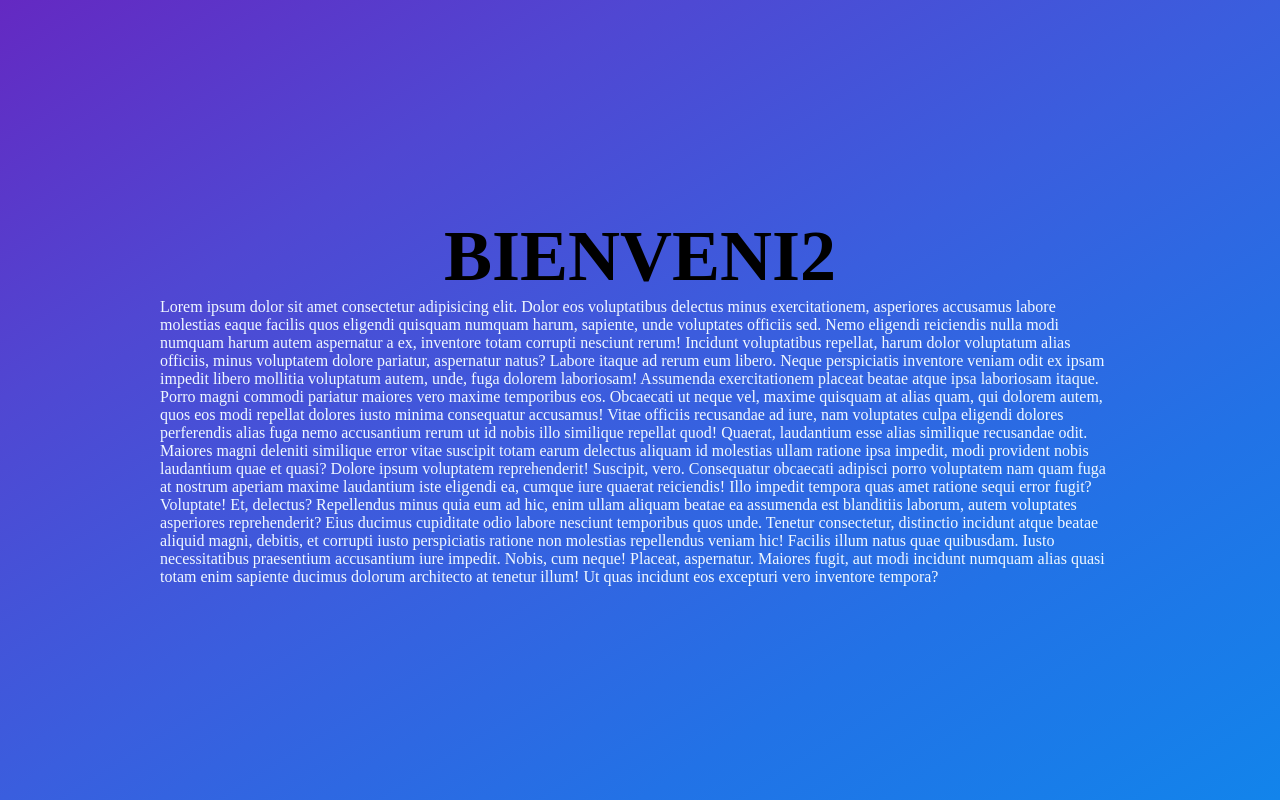
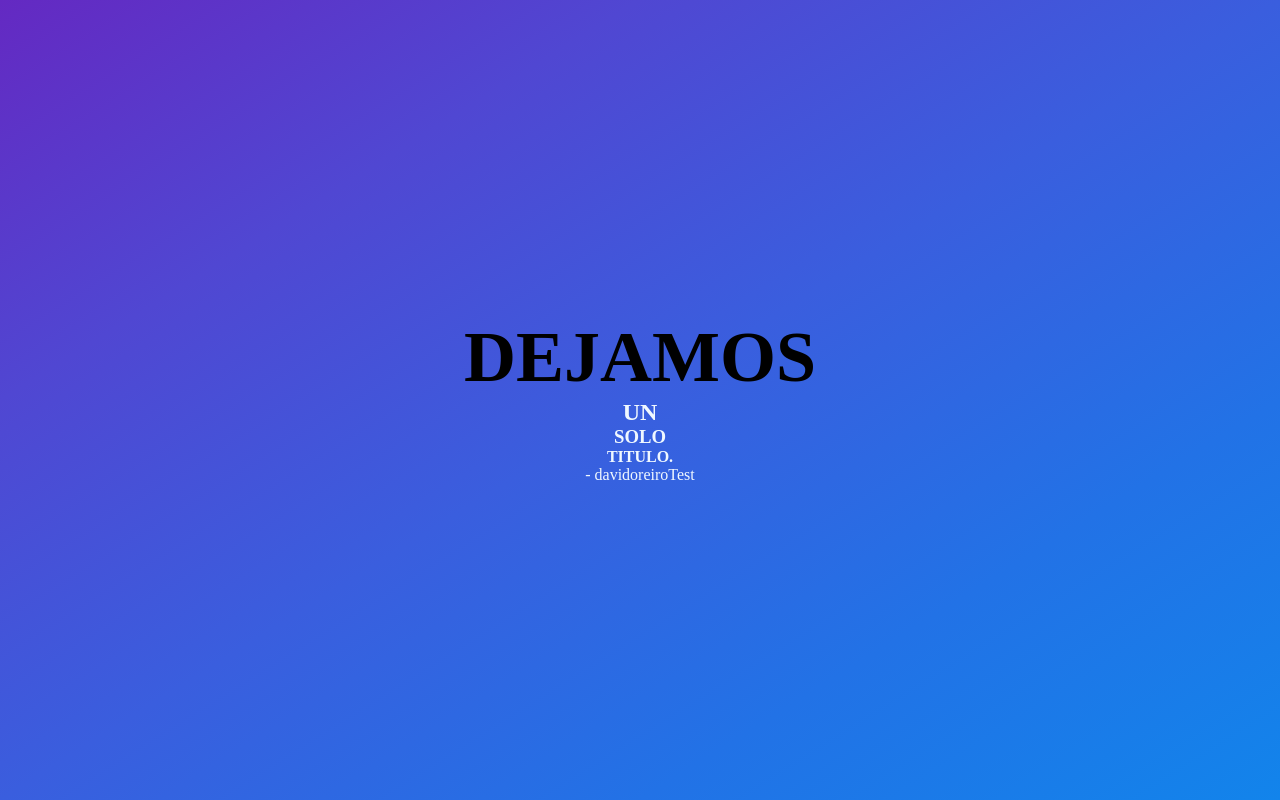
Before and after one commit to davidoreirotest/colaboradores-test, a plain HTML site: page index.html in a window 1280 px wide. Drawn offline with Linux system fonts and the light colour scheme.

Commit message:
Editando index, a ver que pasa

```diff
--- a/index.html
+++ b/index.html
@@ -7,16 +7,11 @@
     <title>PAGINA WEB</title>
 </head>
 <body>
-    <h1>BIENVENI2</h1>
-    <p>Lorem ipsum dolor sit amet consectetur adipisicing elit. Dolor eos voluptatibus delectus minus exercitationem, asperiores accusamus labore molestias eaque facilis quos eligendi quisquam numquam harum, sapiente, unde voluptates officiis sed.
-    Nemo eligendi reiciendis nulla modi numquam harum autem aspernatur a ex, inventore totam corrupti nesciunt rerum! Incidunt voluptatibus repellat, harum dolor voluptatum alias officiis, minus voluptatem dolore pariatur, aspernatur natus?
-    Labore itaque ad rerum eum libero. Neque perspiciatis inventore veniam odit ex ipsam impedit libero mollitia voluptatum autem, unde, fuga dolorem laboriosam! Assumenda exercitationem placeat beatae atque ipsa laboriosam itaque.
-    Porro magni commodi pariatur maiores vero maxime temporibus eos. Obcaecati ut neque vel, maxime quisquam at alias quam, qui dolorem autem, quos eos modi repellat dolores iusto minima consequatur accusamus!
-    Vitae officiis recusandae ad iure, nam voluptates culpa eligendi dolores perferendis alias fuga nemo accusantium rerum ut id nobis illo similique repellat quod! Quaerat, laudantium esse alias similique recusandae odit.
-    Maiores magni deleniti similique error vitae suscipit totam earum delectus aliquam id molestias ullam ratione ipsa impedit, modi provident nobis laudantium quae et quasi? Dolore ipsum voluptatem reprehenderit! Suscipit, vero.
-    Consequatur obcaecati adipisci porro voluptatem nam quam fuga at nostrum aperiam maxime laudantium iste eligendi ea, cumque iure quaerat reiciendis! Illo impedit tempora quas amet ratione sequi error fugit? Voluptate!
-    Et, delectus? Repellendus minus quia eum ad hic, enim ullam aliquam beatae ea assumenda est blanditiis laborum, autem voluptates asperiores reprehenderit? Eius ducimus cupiditate odio labore nesciunt temporibus quos unde.
-    Tenetur consectetur, distinctio incidunt atque beatae aliquid magni, debitis, et corrupti iusto perspiciatis ratione non molestias repellendus veniam hic! Facilis illum natus quae quibusdam. Iusto necessitatibus praesentium accusantium iure impedit.
-    Nobis, cum neque! Placeat, aspernatur. Maiores fugit, aut modi incidunt numquam alias quasi totam enim sapiente ducimus dolorum architecto at tenetur illum! Ut quas incidunt eos excepturi vero inventore tempora?</p>
+    <h1>DEJAMOS</h1>
+    <h2>UN</h2>
+    <h3>SOLO</h3>
+    <h4>TITULO.</h4>
+    <p>- davidoreiroTest</p>
+    <!-- Fijate que no estan los scripts incluidos aca abajo -->
 </body>
 </html>
--- a/style.css
+++ b/style.css
@@ -17,10 +17,6 @@ body{
     align-items: center;
     justify-content: center;
 }
-
-p{
-    width: 75vw;
-}
 h1{
     color: black;
     font-size: 72px;
```
